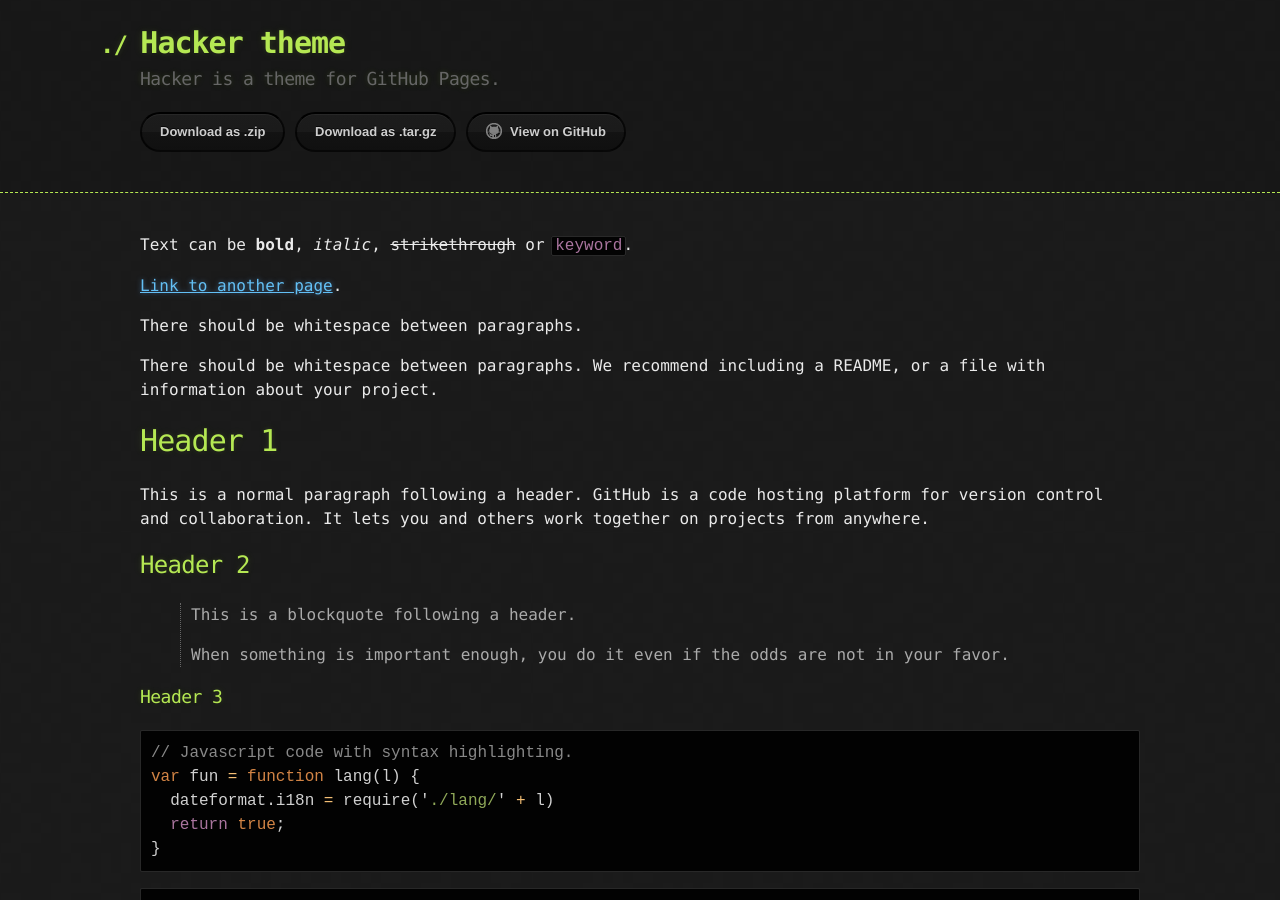
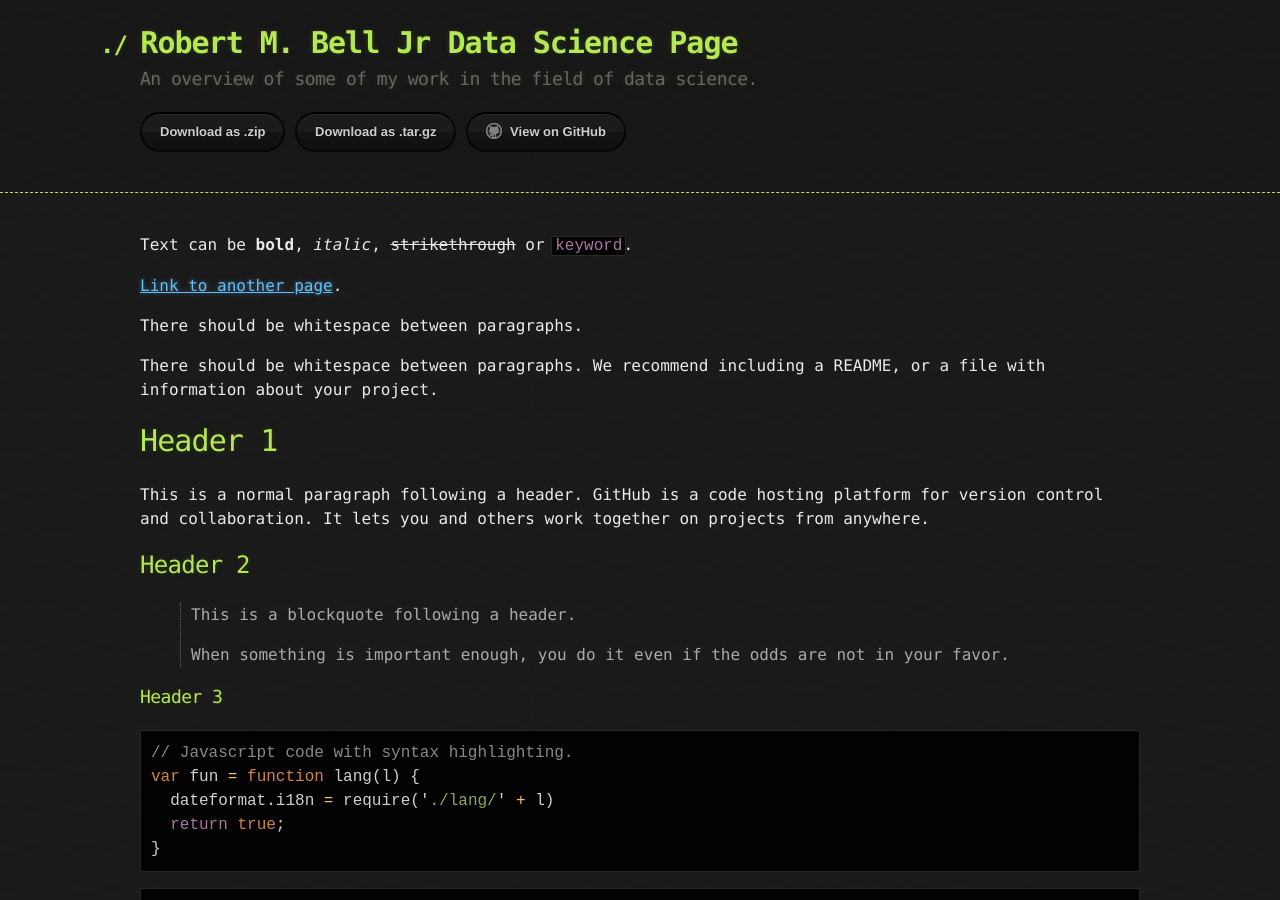
Before and after one commit to robertbell33wp/robertbell33wp.github.io, a Jekyll site: the page built from index.md, in a window 1280 px wide and 900 px high. Built offline with Jekyll 4.4.1, drawn with Linux system fonts in a browser that asks for light colours.

Commit message:
Update _config.yml

```diff
--- a/_config.yml
+++ b/_config.yml
@@ -1,5 +1,5 @@
-title: Hacker theme
-description: Hacker is a theme for GitHub Pages.
+title: Robert M. Bell Jr Data Science Page
+description: An overview of some of my work in the field of data science.
 show_downloads: true
 google_analytics:
 theme: jekyll-theme-hacker
```
